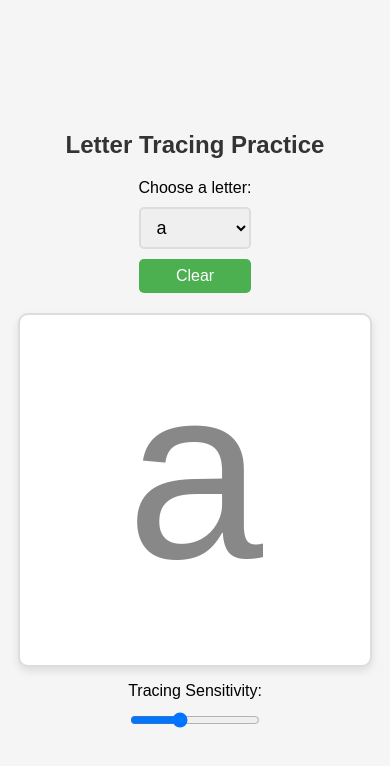
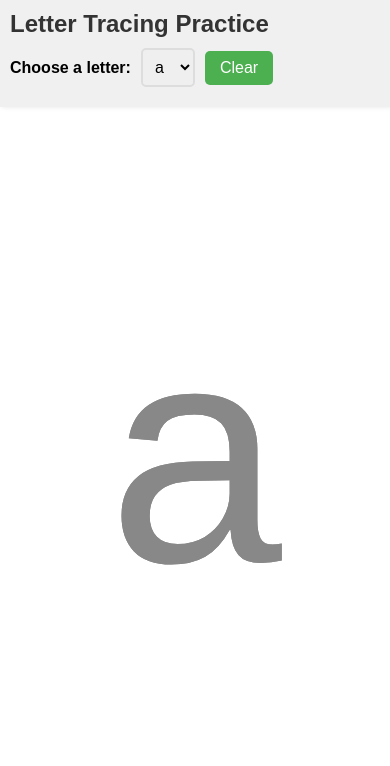
Before and after one commit to MrH-SWES/letter-tracing-app, a plain HTML site: page index.html in a window 390 px wide. Drawn offline with Linux system fonts and the light colour scheme; a web font is replaced by a local one.

Commit message:
Update index.html

```diff
--- a/index.html
+++ b/index.html
@@ -2,81 +2,106 @@
 <html lang="en">
 <head>
     <meta charset="UTF-8">
-    <meta name="viewport" content="width=device-width, initial-scale=1.0">
+    <meta name="viewport" content="width=device-width, initial-scale=1.0, maximum-scale=1.0, user-scalable=no">
     <title>Letter Tracing Practice</title>
     <style>
-        /* Font embedding - using the exact font file you provided */
         @font-face {
             font-family: 'TeachingPrintDotted';
-            src: url('./TeachingPrintDottedLined-Ea6W8.otf') format('opentype');
+            src: url('TeachingPrintDottedLined-Ea6W8.otf') format('opentype');
             font-weight: normal;
             font-style: normal;
-            font-display: swap; /* Ensures text remains visible during font loading */
+            font-display: block;
+        }
+
+        * {
+            box-sizing: border-box;
+            margin: 0;
+            padding: 0;
         }
 
         body {
             font-family: Arial, sans-serif;
+            background-color: #f5f5f5;
+            touch-action: none;
+            height: 100vh;
+            overflow: hidden;
+        }
+
+        .app-container {
+            display: flex;
+            height: 100vh;
+            width: 100vw;
+        }
+
+        /* Left panel with controls */
+        .controls-panel {
+            width: 25%;
+            min-width: 200px;
+            height: 100%;
+            background-color: #f0f0f0;
+            padding: 20px;
             display: flex;
             flex-direction: column;
-            align-items: center;
-            justify-content: center;
-            min-height: 100vh;
-            margin: 0;
-            background-color: #f5f5f5;
-            touch-action: none;
-            padding: 20px;
-            box-sizing: border-box;
+            box-shadow: 2px 0 5px rgba(0,0,0,0.1);
+            z-index: 10;
         }
 
-        .container {
-            display: flex;
-            flex-direction: column;
-            align-items: center;
-            width: 100%;
-            max-width: 800px;
+        h1 {
+            color: #333;
+            margin-bottom: 30px;
+            font-size: 28px;
         }
 
-        .controls {
-            margin-bottom: 20px;
-            display: flex;
-            gap: 10px;
-            align-items: center;
-            flex-wrap: wrap;
-            justify-content: center;
+        .control-group {
+            margin-bottom: 25px;
+        }
+
+        label {
+            display: block;
+            margin-bottom: 10px;
+            font-size: 20px;
+            font-weight: bold;
         }
 
         select {
-            padding: 8px 12px;
-            font-size: 18px;
+            width: 100%;
+            padding: 12px;
+            font-size: 24px;
             border-radius: 5px;
             border: 2px solid #ddd;
+            margin-bottom: 15px;
         }
 
         button {
-            padding: 8px 16px;
-            font-size: 16px;
+            width: 100%;
+            padding: 15px;
+            font-size: 20px;
             background-color: #4CAF50;
             color: white;
             border: none;
             border-radius: 5px;
             cursor: pointer;
+            margin-bottom: 10px;
         }
 
         button:hover {
             background-color: #3e8e41;
         }
 
+        /* Right panel with the tracing area */
+        .tracing-panel {
+            flex: 1;
+            height: 100%;
+            position: relative;
+            background-color: white;
+        }
+
         .canvas-container {
-            position: relative;
-            border: 2px solid #ddd;
-            background-color: white;
-            border-radius: 10px;
+            position: absolute;
+            top: 0;
+            left: 0;
             width: 100%;
-            max-width: 500px;
-            height: 500px;
-            max-height: 70vh;
-            box-shadow: 0 4px 8px rgba(0, 0, 0, 0.1);
-            overflow: hidden;
+            height: 100%;
             touch-action: none;
         }
 
@@ -103,59 +128,79 @@
             z-index: 3; /* Top layer - user drawing */
         }
 
-        h1 {
-            color: #333;
-            margin-bottom: 20px;
-            text-align: center;
+        /* Font preload */
+        .font-preload {
+            font-family: 'TeachingPrintDotted';
+            position: absolute;
+            visibility: hidden;
+            height: 0;
         }
 
-        .font-loading {
-            display: none; /* Hide by default */
-            background-color: #fff3cd;
-            border: 1px solid #ffeeba;
-            color: #856404;
-            padding: 10px;
-            border-radius: 5px;
-            margin-bottom: 15px;
-            max-width: 500px;
-            text-align: center;
+        /* Mobile styles */
+        @media (max-width: 768px) {
+            .app-container {
+                flex-direction: column;
             }
 
-        .sensitivity-control {
-            margin-top: 15px;
-            display: flex;
+            .controls-panel {
+                width: 100%;
+                min-width: 100%;
+                height: auto;
+                padding: 10px;
+                flex-direction: row;
                 align-items: center;
-            gap: 10px;
                 flex-wrap: wrap;
-            justify-content: center;
-        }
-
-        /* Add responsive adjustments */
-        @media (max-width: 600px) {
-            .canvas-container {
-                height: 350px;
-            }
-
-            .controls, .sensitivity-control {
-                flex-direction: column;
-                align-items: stretch;
             }
 
             h1 {
+                width: 100%;
+                margin-bottom: 10px;
                 font-size: 24px;
+            }
+
+            .control-group {
+                margin-bottom: 10px;
+                display: flex;
+                align-items: center;
+                margin-right: 10px;
+            }
+
+            label {
+                margin-bottom: 0;
+                margin-right: 10px;
+                font-size: 16px;
+            }
+
+            select {
+                width: auto;
+                padding: 8px;
+                font-size: 16px;
+                margin-bottom: 0;
+            }
+
+            button {
+                width: auto;
+                padding: 8px 15px;
+                font-size: 16px;
+                margin-bottom: 0;
+            }
+
+            .tracing-panel {
+                height: calc(100% - 100px);
             }
         }
     </style>
 </head>
 <body>
-    <div class="container">
+    <!-- Font preload element -->
+    <div class="font-preload">Preload Teaching Print Dotted Font</div>
+
+    <div class="app-container">
+        <!-- Left panel with controls -->
+        <div class="controls-panel">
             <h1>Letter Tracing Practice</h1>
 
-        <div class="font-loading" id="fontMessage">
-            The Teaching Print Dotted font is loading. If this message remains, please check your internet connection.
-        </div>
-
-        <div class="controls">
+            <div class="control-group">
                 <label for="letterSelect">Choose a letter:</label>
                 <select id="letterSelect">
                     <option value="a">a</option>
@@ -185,30 +230,35 @@
                     <option value="y">y</option>
                     <option value="z">z</option>
                 </select>
+            </div>
+
+            <div class="control-group">
                 <button id="clearButton">Clear</button>
             </div>
+        </div>
 
+        <!-- Right panel with the tracing area -->
+        <div class="tracing-panel">
             <div class="canvas-container">
                 <canvas id="letterCanvas"></canvas>
                 <canvas id="detectionCanvas"></canvas>
                 <canvas id="drawingCanvas"></canvas>
             </div>
-
-        <div class="sensitivity-control">
-            <label for="sensitivitySlider">Tracing Sensitivity:</label>
-            <input type="range" id="sensitivitySlider" min="1" max="20" value="8">
         </div>
     </div>
 
     <script>
+        // Prevent default touch behavior to stop unwanted scrolling
+        document.addEventListener('touchmove', function(e) {
+            e.preventDefault();
+        }, { passive: false });
+
         document.addEventListener('DOMContentLoaded', function() {
             const letterCanvas = document.getElementById('letterCanvas');
             const detectionCanvas = document.getElementById('detectionCanvas');
             const drawingCanvas = document.getElementById('drawingCanvas');
             const letterSelect = document.getElementById('letterSelect');
             const clearButton = document.getElementById('clearButton');
-            const fontMessage = document.getElementById('fontMessage');
-            const sensitivitySlider = document.getElementById('sensitivitySlider');
 
             const letterCtx = letterCanvas.getContext('2d');
             const detectionCtx = detectionCanvas.getContext('2d');
@@ -217,18 +267,6 @@
             let isDrawing = false;
             let lastX = 0;
             let lastY = 0;
-            let sensitivity = parseInt(sensitivitySlider.value);
-            let fontLoaded = false;
-
-            // Font loading detection
-            document.fonts.ready.then(function() {
-                // Hide the font message regardless - we'll use the font if available
-                fontMessage.style.display = 'none';
-                fontLoaded = true;
-
-                // Initial letter drawing
-                drawLetter(letterSelect.value);
-            });
 
             // Set canvas size based on container
             function resizeCanvas() {
@@ -256,35 +294,57 @@
                 // Clear the canvas
                 letterCtx.clearRect(0, 0, letterCanvas.width, letterCanvas.height);
                 detectionCtx.clearRect(0, 0, detectionCanvas.width, detectionCanvas.height);
+                drawCtx.clearRect(0, 0, drawingCanvas.width, drawingCanvas.height);
 
                 const centerX = letterCanvas.width / 2;
                 const centerY = letterCanvas.height / 2;
 
-                // Set the font properties for the letter
-                const fontSize = Math.min(letterCanvas.width, letterCanvas.height) * 0.7;
+                // Make the font as large as possible while keeping it centered
+                // Aim for about 6 inches (roughly 70-80% of available height)
+                let fontSize;
 
-                // Try to use the TeachingPrintDotted font, fallback to normal fonts
+                // Different size calculation for mobile vs desktop
+                if (window.innerWidth <= 768) {
+                    fontSize = Math.min(letterCanvas.width, letterCanvas.height) * 0.8;
+                } else {
+                    fontSize = Math.min(letterCanvas.width, letterCanvas.height) * 0.8;
+                }
+
+                // Make sure font is loaded before drawing
+                const fontCheck = setInterval(function() {
+                    try {
                         letterCtx.font = `${fontSize}px TeachingPrintDotted, Arial, sans-serif`;
                         letterCtx.textAlign = 'center';
                         letterCtx.textBaseline = 'middle';
                         letterCtx.fillStyle = '#888';
                         letterCtx.fillText(letter, centerX, centerY);
 
-                // Create detection area
+                        // Font is drawn, now create the detection layer
+                        setupDetectionLayer(letter, fontSize, centerX, centerY);
+
+                        clearInterval(fontCheck);
+                    } catch (e) {
+                        console.log("Font not loaded yet, retrying...");
+                    }
+                }, 100);
+
+                // This was moved to a separate function for better font loading
+                function setupDetectionLayer(letter, fontSize, centerX, centerY) {
+                    // Draw a solid version in the detection canvas (for hit detection)
+                    // Use a thicker version for easier tracing
                     detectionCtx.font = `${fontSize}px TeachingPrintDotted, Arial, sans-serif`;
                     detectionCtx.textAlign = 'center';
                     detectionCtx.textBaseline = 'middle';
 
-                // Create a thicker detection area based on sensitivity
-                const pixelSize = sensitivity / 4; // Adjust this ratio as needed
-
-                // Draw several versions of the letter with offsets for a thicker detection area
+                    // Create a wide detection area with higher sensitivity
                     detectionCtx.fillStyle = 'red'; // Color doesn't matter as we only check alpha
 
-                // Create detection area with multiple offset copies for better tracing
-                for (let offsetX = -pixelSize; offsetX <= pixelSize; offsetX += pixelSize / 2) {
-                    for (let offsetY = -pixelSize; offsetY <= pixelSize; offsetY += pixelSize / 2) {
+                    // Draw multiple overlapping copies to create a thicker detection area
+                    const offset = 25; // High sensitivity - wide margin of error
+                    for (let offsetX = -offset; offsetX <= offset; offsetX += 5) {
+                        for (let offsetY = -offset; offsetY <= offset; offsetY += 5) {
                             detectionCtx.fillText(letter, centerX + offsetX, centerY + offsetY);
+                        }
                     }
                 }
             }
@@ -298,6 +358,25 @@
                 return pixel[3] > 0;
             }
 
+            // Generate points close to current position but on the letter
+            function findClosestPointOnLetter(x, y, radius = 25) {
+                // Check in a pattern outward from the current point
+                for (let r = 1; r <= radius; r += 2) {
+                    for (let angle = 0; angle < 360; angle += 10) {
+                        const radians = angle * Math.PI / 180;
+                        const checkX = x + r * Math.cos(radians);
+                        const checkY = y + r * Math.sin(radians);
+
+                        if (isPointOnLetter(checkX, checkY)) {
+                            return { x: checkX, y: checkY };
+                        }
+                    }
+                }
+
+                // If no point was found, return null
+                return null;
+            }
+
             // Drawing functions
             function startDrawing(e) {
                 isDrawing = true;
@@ -306,6 +385,13 @@
                 // Check if the starting point is on the letter outline
                 if (isPointOnLetter(lastX, lastY)) {
                     drawDot(lastX, lastY);
+                } else {
+                    // Try to find a close point on the letter
+                    const closestPoint = findClosestPointOnLetter(lastX, lastY);
+                    if (closestPoint) {
+                        drawDot(closestPoint.x, closestPoint.y);
+                        [lastX, lastY] = [closestPoint.x, closestPoint.y];
+                    }
                 }
             }
 
@@ -316,12 +402,18 @@
 
                 const [currentX, currentY] = getCoordinates(e);
 
-                // Check if the current point is on the letter outline
+                // Check if current point is on letter
                 if (isPointOnLetter(currentX, currentY)) {
                     drawLine(lastX, lastY, currentX, currentY);
+                    [lastX, lastY] = [currentX, currentY];
+                } else {
+                    // Find closest point on letter
+                    const closestPoint = findClosestPointOnLetter(currentX, currentY);
+                    if (closestPoint) {
+                        drawLine(lastX, lastY, closestPoint.x, closestPoint.y);
+                        [lastX, lastY] = [closestPoint.x, closestPoint.y];
                     }
-
-                [lastX, lastY] = [currentX, currentY];
+                }
             }
 
             function stopDrawing() {
@@ -331,7 +423,7 @@
             // Draw a dot at a specific point (for the start of drawing)
             function drawDot(x, y) {
                 drawCtx.beginPath();
-                drawCtx.arc(x, y, 3, 0, Math.PI * 2);
+                drawCtx.arc(x, y, 4, 0, Math.PI * 2);
                 drawCtx.fillStyle = 'black';
                 drawCtx.fill();
             }
@@ -342,7 +434,7 @@
                 drawCtx.moveTo(fromX, fromY);
                 drawCtx.lineTo(toX, toY);
                 drawCtx.strokeStyle = 'black';
-                drawCtx.lineWidth = 6;
+                drawCtx.lineWidth = 8; // Thicker line
                 drawCtx.lineCap = 'round';
                 drawCtx.lineJoin = 'round';
                 drawCtx.stroke();
@@ -372,29 +464,34 @@
             document.addEventListener('mouseup', stopDrawing);
 
             // Event listeners for touch devices
-            drawingCanvas.addEventListener('touchstart', startDrawing);
-            drawingCanvas.addEventListener('touchmove', draw);
-            document.addEventListener('touchend', stopDrawing);
+            drawingCanvas.addEventListener('touchstart', function(e) {
+                e.preventDefault(); // Prevent scrolling
+                startDrawing(e);
+            });
+
+            drawingCanvas.addEventListener('touchmove', function(e) {
+                e.preventDefault(); // Prevent scrolling
+                draw(e);
+            });
+
+            drawingCanvas.addEventListener('touchend', function(e) {
+                e.preventDefault(); // Prevent scrolling
+                stopDrawing();
+            });
 
             // Letter selection change
             letterSelect.addEventListener('change', function() {
                 drawLetter(this.value);
-                clearDrawing();
+                drawCtx.clearRect(0, 0, drawingCanvas.width, drawingCanvas.height);
             });
 
             // Clear button
-            clearButton.addEventListener('click', clearDrawing);
-
-            // Sensitivity slider
-            sensitivitySlider.addEventListener('input', function() {
-                sensitivity = parseInt(this.value);
-                // Redraw the letter to update the detection area
-                drawLetter(letterSelect.value);
+            clearButton.addEventListener('click', function() {
+                drawCtx.clearRect(0, 0, drawingCanvas.width, drawingCanvas.height);
             });
 
-            function clearDrawing() {
-                drawCtx.clearRect(0, 0, drawingCanvas.width, drawingCanvas.height);
-            }
+            // Initialize with the first letter
+            drawLetter(letterSelect.value);
         });
     </script>
 </body>
```
Lines whose indentation alone changed are shown as unchanged.
